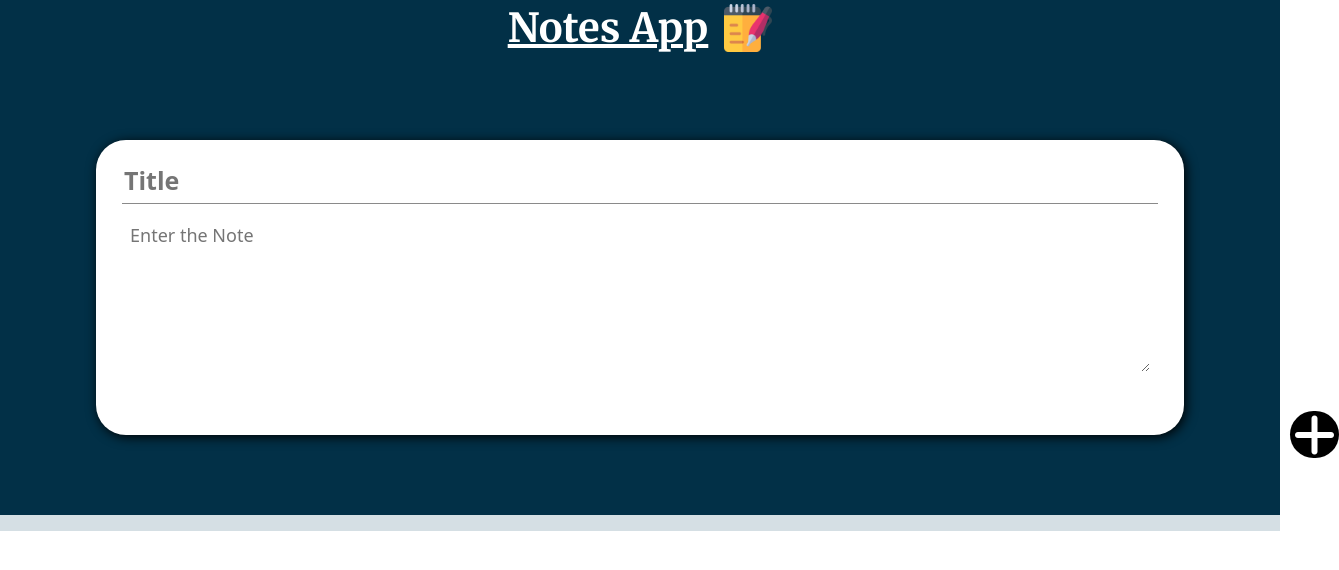
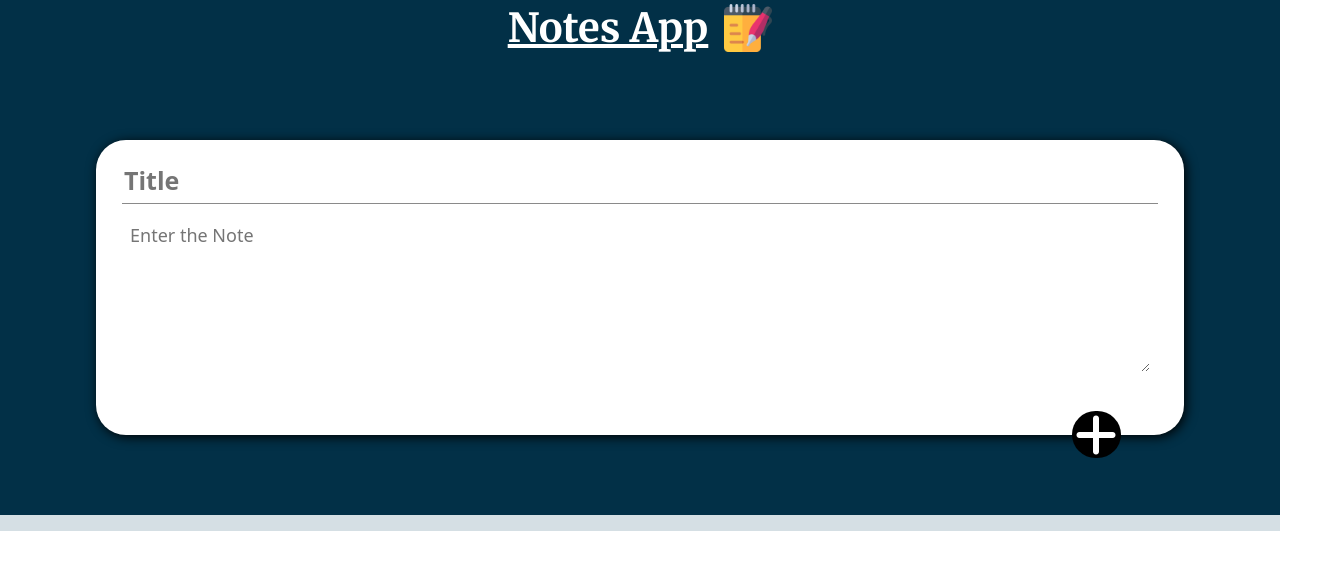
Before and after one commit to ankitahuja98/NotesApp, a React (Create React App) app: page / in a window 1280 px wide. Shown: the top 570 px of the page, 1339 px wide, since content can reach past the window. Built offline with nearby package versions, Linux system fonts and the light colour scheme.

Commit message:
new ui responsive done

```diff
--- a/src/App.css
+++ b/src/App.css
@@ -102,6 +102,11 @@
   border: none;
   border-bottom: 0.5px solid #00000075;
 }
+.additmDiv{
+  width: 95%;
+  display: flex;
+  justify-content:flex-end;
+}
 .inputDiv i {
   font-weight: bolder;
   color: white;
@@ -110,7 +115,7 @@
   text-align: center;
   font-size: 48px;
   position: relative;
-  left: 74rem;
+  /* left: 74rem; */
   top: 23px;
   background-color: black;
   border-radius: 58px;
@@ -308,6 +313,11 @@
 }
 /* edit Modal Starts */
 
+@media (max-width:539px){
+  .DltAllBtn{
+    width: 18rem;
+  }
+}
 @media (max-width: 450px) {
   .inputDiv {
     width: 21rem;
@@ -333,9 +343,11 @@
 @media (max-width: 373px) {
   .showlist_heading h3 {
     font-size: 23px;
-    display: flex;
+    position: relative;
+    top: 7px;
+    /* display: flex;
     justify-content: center;
-    align-items: center;
+    align-items: center; */
     height: 38px;
   }
 }
@@ -359,12 +371,4 @@
     height: 40px !important;
     font-size: 12px !important;
   }
-  /* .showlist_heading h3 {
-    font-size: 19px;
-  } */
 }
-/* @media (max-width: 303px) {
-  .showlist_heading h3 {
-    font-size: 14px;
-  }
-} */
--- a/src/Component/Todo.js
+++ b/src/Component/Todo.js
@@ -159,9 +159,18 @@ const Todo = () => {
                         <div className='inputDiv col-12 d-flex flex-column justify-content-center'>
                             <input className='title' type='text' placeholder='Title' name="title" value={input.title} onChange={inputChange}></input>
                             <textarea className='notesinput' row='5' type='text' name="content" placeholder='Enter the Note' value={input.content} onChange={inputChange} />
-                            <Tooltip title="Add Item">
-                                <i className="fa-solid fa-plus addicon" onClick={additem} />
-                            </Tooltip>
+
+
+                            <div className="col-12">
+                                <div className='additmDiv'>
+                                    <Tooltip title="Add Item">
+                                        <i className="fa-solid fa-plus addicon" onClick={additem} />
+                                    </Tooltip>
+                                </div>
+                            </div>
+
+
+
                         </div>
                     </div>
                 </div>
@@ -274,9 +283,9 @@ const Todo = () => {
                             ></button>
                         </MDBModalHeader>
                         <MDBModalBody>
-                            <h2 style={{paddingLeft:'1rem' , color:'#090986'}}>Title</h2>
+                            <h2 style={{ paddingLeft: '1rem', color: '#090986' }}>Title</h2>
                             <textarea className='editModal_txtarea_title' type="text" style={{ textAlign: "justify" }} name='title' value={editModal.title} onChange={edit_onchange}></textarea>
-                            <h2 className='mt-5' style={{paddingLeft:'1rem' , color:'#090986'}}>Note</h2>
+                            <h2 className='mt-5' style={{ paddingLeft: '1rem', color: '#090986' }}>Note</h2>
                             <textarea className='editModal_txtarea_content' type="text" style={{ textAlign: "justify" }} name='content' value={editModal.content} onChange={edit_onchange}></textarea>
                         </MDBModalBody>
                         <MDBModalFooter>
```
